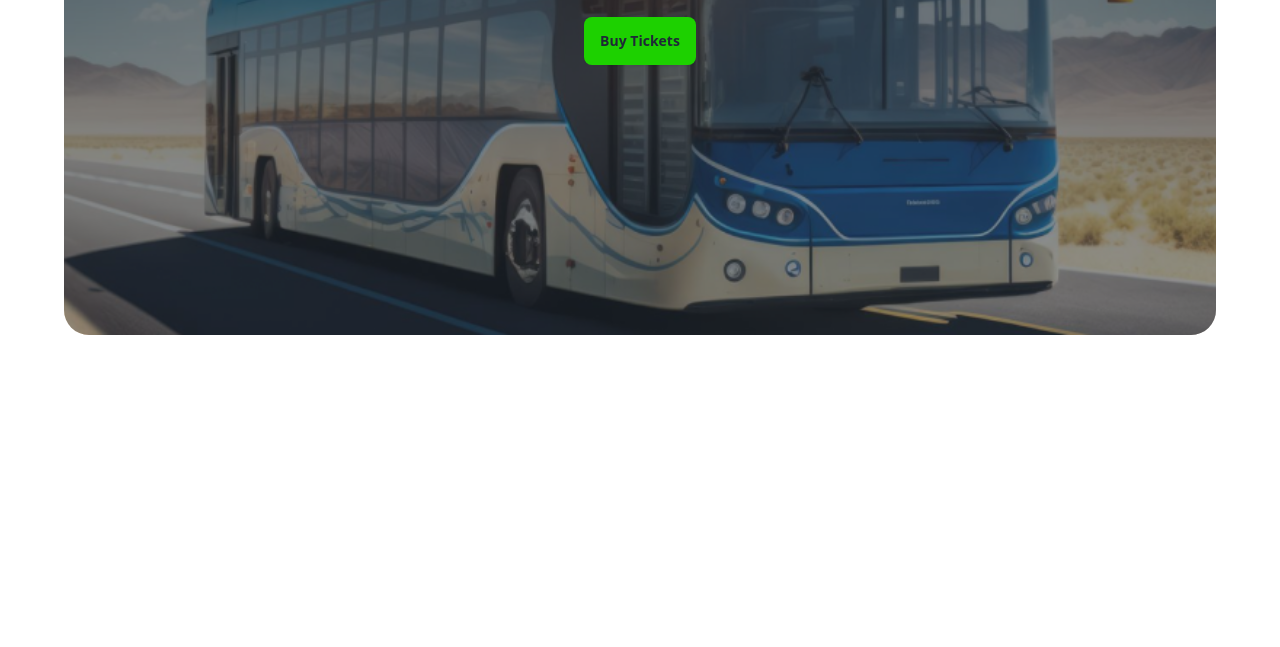
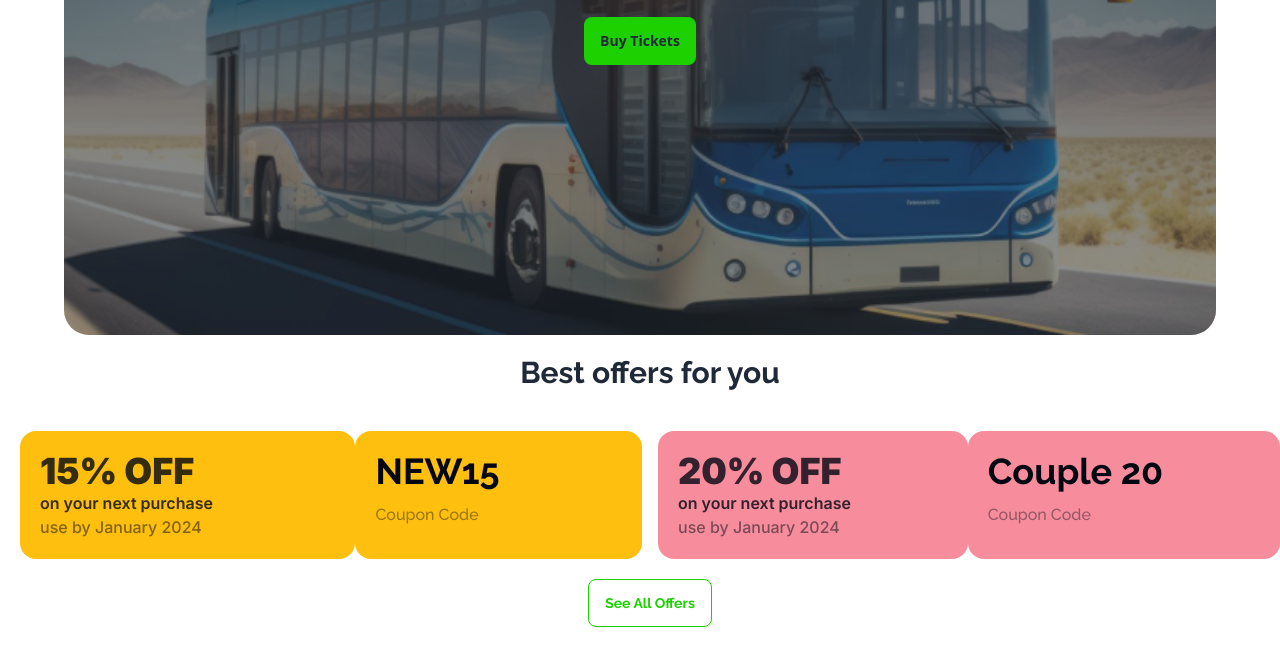
Before and after one commit to abrar-hossain20/smart-ticketing, a plain HTML site: page index.html in a window 1280 px wide. Shown: the part 573-1220 px from the top of the page. Before the commit the page ends 928 px from the top, so only its background shows below. Drawn offline with nearby package versions, Linux system fonts and the light colour scheme.

Commit message:
best offers added

```diff
--- a/index.html
+++ b/index.html
@@ -68,7 +68,7 @@
     <!-- main section -->
     <main class="space-x-5">
         <!-- banner section -->
-        <section id="banner-section" class="banner mx-16 my-5">
+        <section id="banner_section" class="banner mx-16 my-5">
             <div class="hero min-h-screen" style="background-image: url(images/banner.png);
                 border-radius: 25px;">
                 <div class="hero-overlay bg-opacity-50 rounded-[25px]"></div>
@@ -86,7 +86,37 @@
         </section>
 
         <!-- offer section -->
-
+        <section id="best_offers" class="best-offers mx-16 my-5">
+            <h3 class="text-center text-3xl font-bold mb-10 raleway">Best offers for you</h3>
+            <div class="flex flex-col w-full lg:flex-row gap-4 ">
+                <div class="flex1 flex w-full">
+                    <div class="grid flex-grow h-32 card bg-[#FFBF0F] rounded-box p-5">
+                        <h2 class="text-4xl font-black inter text-[#030712CD]">15% OFF</h2>
+                        <p class="font-semibold inter text-[#030712CD]">on your next purchase</p>
+                        <p class="font-medium inter text-[#03071280]">use by January 2024</p>
+                    </div>
+                    <div class="grid flex-grow h-32 card bg-[#FFBF0F] rounded-box p-5">
+                        <h2 class="text-4xl font-bold raleway text-[#030712]">NEW15</h2>
+                        <p class="font-medium raleway text-[#03071266]">Coupon Code</p>
+                    </div>
+                </div>
+                <div class="flex1 flex w-full">
+                    <div class="grid flex-grow h-32 card bg-[#F78C9C] rounded-box p-5">
+                        <h2 class="text-4xl font-black inter text-[#030712CD]">20% OFF</h2>
+                        <p class="font-semibold inter text-[#030712CD]">on your next purchase</p>
+                        <p class="font-medium inter text-[#03071280]">use by January 2024</p>
+                    </div>
+                    <div class="grid flex-grow h-32 card bg-[#F78C9C] rounded-box p-5">
+                        <h2 class="text-4xl font-bold raleway text-[#030712]">Couple 20</h2>
+                        <p class="font-medium raleway text-[#03071266]">Coupon Code</p>
+                    </div>
+                </div>
+            </div>
+            <div class="flex justify-center mt-5">
+                <button class="btn bg-white text-[#1DD100] border-1 border-[#1DD100] raleway font-bold">See All
+                    Offers</button>
+            </div>
+        </section>
 
     </main>
 
```
